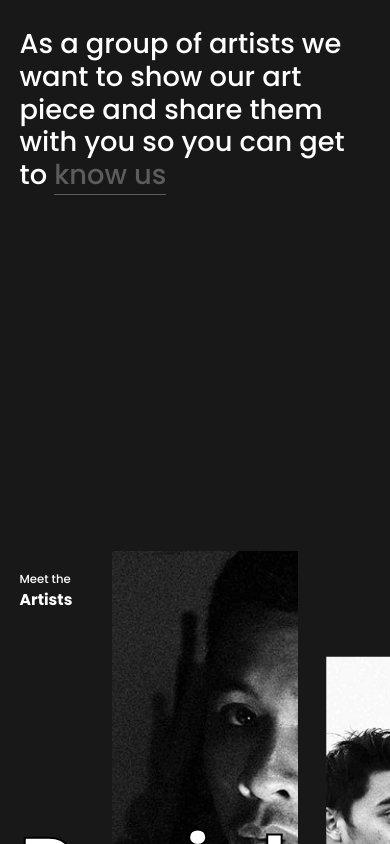
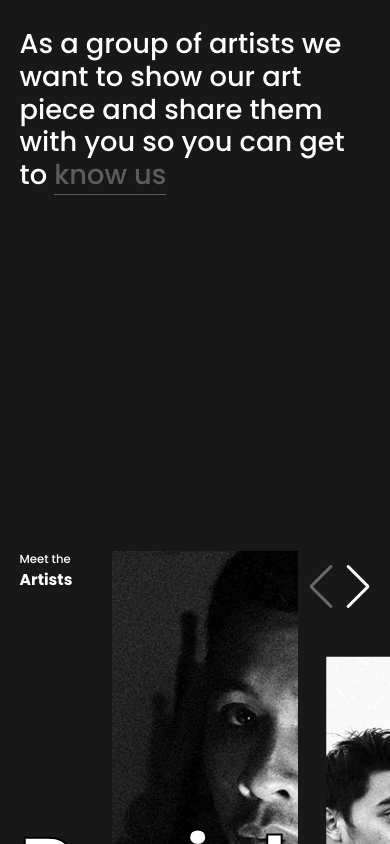
Before and after one commit to knowsblednyahaha/Inked2600, a React (Vite) app: page / in a window 390 px wide. Shown: the part 1156-2000 px from the top of the page. Built offline with nearby package versions, Linux system fonts and the light colour scheme.

Commit message:
added dark and light mode files

```diff
--- a/src/Components/Artist-Section.scss
+++ b/src/Components/Artist-Section.scss
@@ -47,7 +47,7 @@
         text-align: center;
     }
     .image-container img{
-        width: 90%;
+        width: 85%;
         height: 70vh;
     }
     .text-container {
@@ -68,6 +68,17 @@
             display: none;
         }
     }
+    .swiper-button-prev{
+        position: absolute !important;
+        left: 0 !important;
+        color: #FFF !important;
+    }
+    .swiper-button-next{
+        position: absolute !important;
+        right: 0% !important;
+        left: auto;
+        color: #FFF !important;
+    }
 }
 // fortablets and small laptop screens
 @media screen and (min-device-width: 768px) and (max-device-width: 1199px){
@@ -83,7 +94,7 @@
         left: 0;
         padding: 0;
         margin-left: 5%;
-        margin-top: 10%;
+        margin-top: 5%;
     }
     .artist-title h3{
         font-size: 3vw;
@@ -133,6 +144,20 @@
             display: none;
         }
     }
+    .swiper-button-prev{
+        position: absolute !important;
+        top: 5% !important;
+        right: 15% !important;
+        left: auto !important;
+        color: #FFF !important;
+    }
+    .swiper-button-next{
+        position: absolute !important;
+        top: 5% !important;
+        right: 5% !important;
+        left: auto;
+        color: #FFF !important;
+    }
 }
 // for large laptop screens and small desktop screens
 @media screen and (min-device-width: 1200px) and (max-device-width: 1919px){
@@ -179,7 +204,7 @@
     }
     .text-container h4{
         width: 50% !important;
-        font-size: 13vh !important;
+        font-size: 12vh !important;
         font-weight: 700;
         line-height: 100%;
         padding: 0;
@@ -190,7 +215,7 @@
         -webkit-text-stroke: .25px white;
     }
     .text-container p{
-        width: 100%;
+        width: 80%;
         font-size: 4vh;
         font-weight: 300;
         line-height: 100%;
@@ -216,15 +241,17 @@
     }
     .swiper-button-prev{
         position: absolute !important;
-        top: 5%;
+        top: 5% !important;
         right: 20% !important;
-        left: auto;
+        left: auto !important;
+        color: #FFF !important;
     }
     .swiper-button-next{
         position: absolute !important;
         top: 5% !important;
         right: 10% !important;
         left: auto;
+        color: #FFF !important;
     }
 }
 // for large desktop screens
@@ -272,7 +299,7 @@
     }
     .text-container h4{
         width: 100%;
-        font-size: 13vh !important;
+        font-size: 12vh !important;
         font-weight: 700;
         line-height: 100%;
         padding: 0;
@@ -283,7 +310,7 @@
         -webkit-text-stroke: .25px white;
     }
     .text-container p{
-        width: 100%;
+        width: 80%;
         font-size: 5vh;
         font-weight: 300;
         line-height: 100%;
--- a/src/Components/Artist-Section.tsx
+++ b/src/Components/Artist-Section.tsx
@@ -1,12 +1,13 @@
 import './Artist-Section.scss';
 import { Swiper, SwiperSlide } from 'swiper/react';
-import { Autoplay, Pagination, Navigation } from "swiper";
+import SwiperCore, { Autoplay, Pagination, Navigation } from "swiper";
 import 'swiper/css/navigation';
 import 'swiper/css';
 
 import Data from '../Data/data.json'
 
 function ArtistSection() {
+    SwiperCore.use([Autoplay])
     return(
         <section className='artist-container noselect'>
             <div className='artist-title'>
@@ -14,15 +15,19 @@ function ArtistSection() {
             </div>
             <div className='swiper-container'>
                 <Swiper
+                    modules={[Autoplay, Pagination, Navigation]}
                     navigation
                     autoHeight={true}
                     spaceBetween={10}
                     slidesPerView={1}
-                    autoplay = {{delay: 2000,disableOnInteraction: false,}}
+                    autoplay = {{
+                        delay: 3000,
+                        disableOnInteraction: true
+                    }}
                     pagination={{ clickable: true }}
                     // onSlideChange={() => console.log('slide change')}
                     // onSwiper={(swiper) => console.log(swiper)}
-                    modules={[Autoplay, Pagination, Navigation]}
+
                 >
                     {
                         Data.artist.map( data => {
--- a/src/Components/Contact-Hero.scss
+++ b/src/Components/Contact-Hero.scss
@@ -77,7 +77,7 @@
   height: 3px;
   bottom: 5px;
   left: 0;
-  background-color: #ffffff;
+  background-color: #fff;
   transform-origin: bottom right;
   transition: transform 0.25s ease-out;
 }
@@ -98,7 +98,18 @@
   width: 100%;
   padding: 1rem 0;
   cursor: pointer;
+  box-shadow: inset 0 0 0 0 #ffffff;
+  transition: 500ms ease-in-out;
 }
+.social-media-item:hover{
+  box-shadow: inset 100vw 0 0 0 #ffffff;
+  color: #000;
+  width: 100%;
+  a {
+    color: #000;
+  }
+}
+
 
 // for mobile device
 @media screen and (max-device-width: 767px){
--- a/src/Components/Navbar.tsx
+++ b/src/Components/Navbar.tsx
@@ -8,23 +8,26 @@ function Navbar() {
                     <h1>Inked <br/>2600</h1>
                 </div>
                 <div className="nav-menu">
-                    <h3>Menu</h3>
+                    <div>
+
+                    </div>
+                    {/* <h3>Menu</h3> */}
                 </div>
             </nav>
-            {/* <div className='menu'>
-                <div className='exit'>
+            {/* <div classNameName='menu'>
+                <div classNameName='exit'>
                     <img src="./img/x-svgrepo-com.svg" alt="" />
                 </div>
-                <div className='menu-container'>
-                    <ul className='nav-list'>
+                <div classNameName='menu-container'>
+                    <ul classNameName='nav-list'>
                         <li>
-                            <a href='#' className='nav-link'>About</a>
+                            <a href='#' classNameName='nav-link'>About</a>
                         </li>
                         <li>
-                            <a href='#' className='nav-link'>Artist</a>
+                            <a href='#' classNameName='nav-link'>Artist</a>
                         </li>
                         <li>
-                            <a href='#' className='nav-link'>Contact</a>
+                            <a href='#' classNameName='nav-link'>Contact</a>
                         </li>
                     </ul>
                 </div>
--- a/src/Cursor/Cursor.scss
+++ b/src/Cursor/Cursor.scss
@@ -48,6 +48,7 @@
             overflow: hidden;
             border-radius: 20% / 50%;
             opacity: 0;
+            overflow: hidden;
             margin: -200px 0 0 -200px;
             position: relative;
             z-index: 0;
@@ -58,6 +59,7 @@
             font-size: 1.25vw;
             font-weight: 600;
             line-height: 100%;
+            overflow: hidden;
             color: black;
             display: flex;
             justify-content: center;
@@ -75,6 +77,7 @@
             height: 12vh;
             display: flex;
             justify-content: center;
+            overflow: hidden;
             align-items: center;
             background-color: white;
             border-radius: 100%;
--- a/src/Cursor/cursor.jsx
+++ b/src/Cursor/cursor.jsx
@@ -13,7 +13,7 @@ export default class Cursor {
         this.Text = document.querySelector(".hover-text");
         this.Img = document.querySelectorAll(".swiper-container .image-container");
         this.Hi = document.querySelector(".big-text-container a");
-        console.log(this.Hi);
+        // console.log(this.Hi);
         this.bounds = this.Cursor.getBoundingClientRect();
         this.cursorConfigs = {
             x: { previous: 0, current: 0, amt: 0.2 },
```
Also changed, not shown: src/DLTheme/themeToggle.jsx (added, +8 -0 lines), src/DLTheme/sun and moon.scss (added), src/DLTheme/toggle.scss (added).
